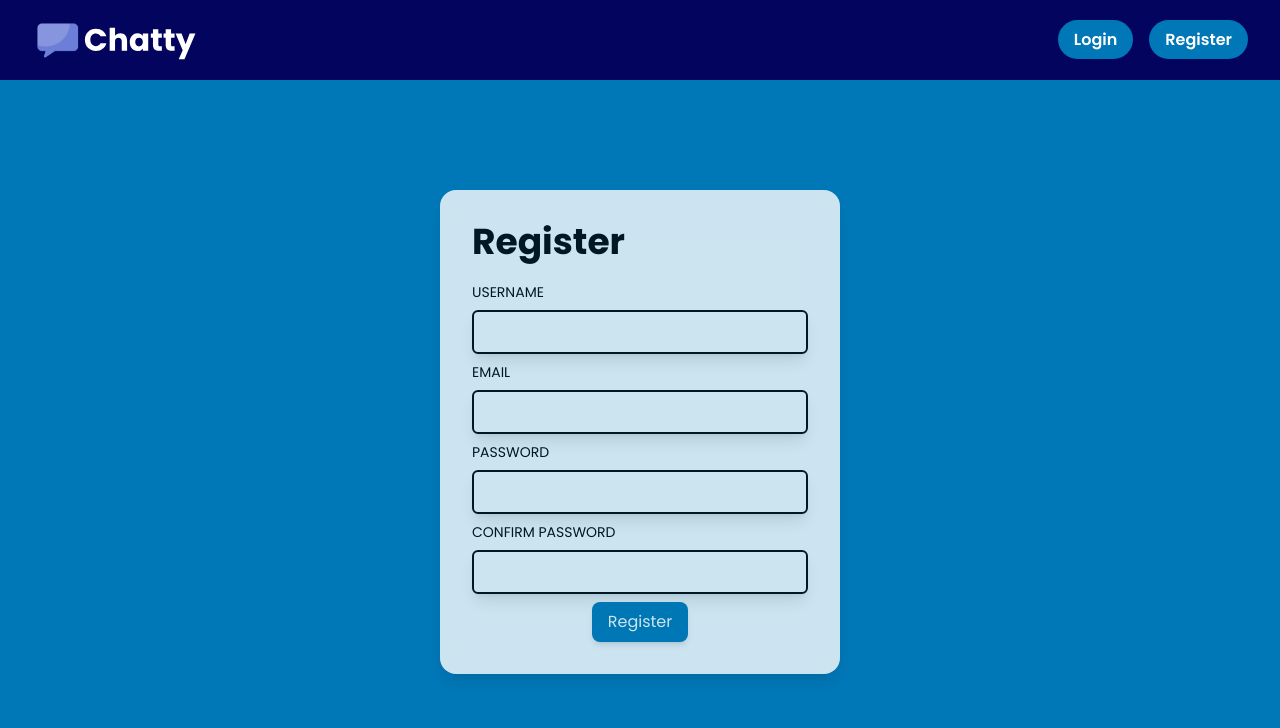
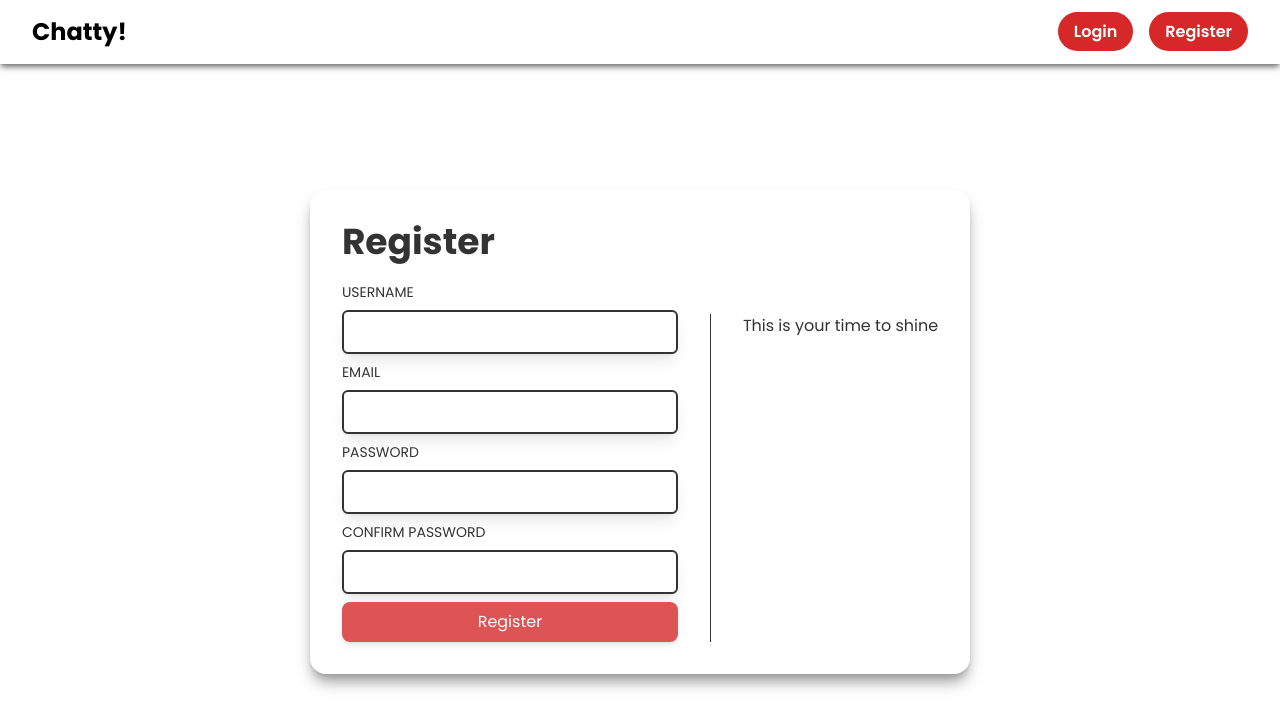
Before and after one commit to n-delic/chatty, a Vue app: page /register in a window 1280 px wide. Shown: the top 728 px of the page. Built offline with nearby package versions, Linux system fonts and the light colour scheme.

Commit message:
changed design, error handling started

```diff
--- a/index.html
+++ b/index.html
@@ -12,7 +12,7 @@
     <meta name="viewport" content="width=device-width, initial-scale=1.0" />
     <title>Vite App</title>
   </head>
-  <body>
+  <body class="antialiased">
     <div id="app"></div>
     <script type="module" src="/src/main.ts"></script>
   </body>
--- a/src/components/Card.vue
+++ b/src/components/Card.vue
@@ -1,5 +1,5 @@
 <template>
-    <div class="bg-white rounded-2xl shadow-lg p-8 max-w-6xl opacity-80 backdrop-blur-lg space-y-5">
+    <div class="bg-white rounded-2xl shadow-lg shadow-shadow p-8 max-w-6xl opacity-80 backdrop-blur-lg space-y-5">
         <h1 class="font-bold text-4xl">{{title}}</h1>
         <section>
             <slot/>
--- a/src/composables/Auth.ts
+++ b/src/composables/Auth.ts
@@ -2,14 +2,17 @@ import auth from "@/modules/auth";
 import db from "@/modules/db";
 import { createUserWithEmailAndPassword } from "@firebase/auth";
 import { addDoc, collection } from "@firebase/firestore";
+import { ref } from "vue";
+
+const errMsg = ref("");
 
 const useAuth = () => {
-  try {
   const register = async (
     username: string,
     email: string,
     password: string
   ) => {
+    try {
       const user = await createUserWithEmailAndPassword(auth, email, password);
 
       const docRef = await addDoc(collection(db, "users"), {
@@ -17,13 +20,14 @@ const useAuth = () => {
         email,
         username,
       });
-      console.log(docRef);
-    };
 
-    return { register };
+      return true;
     } catch (e) {
       console.error("error adding document", e);
     }
   };
 
+  return { register, errMsg };
+};
+
 export default useAuth;
--- a/src/layouts/MainLayout.vue
+++ b/src/layouts/MainLayout.vue
@@ -1,20 +1,21 @@
 <template>
-    <header class="fixed top-0 w-full z-10 bg-indigo py-4">
+    <header class="fixed top-0 w-full  bg-primary py-4 shadow-shadow shadow-md">
         <div class="container flex items-center justify-between mx-auto">
             <RouterLink to="/">
-                <img class="h-12" src="../assets/logo.svg" />
+                <!-- <img class="h-12" src="../assets/logo.svg" /> -->
+                <h1 class="text-2xl font-bold">Chatty!</h1>
             </RouterLink>
 
             <div class="space-x-4">
 
                 <RouterLink to="/login">
                     <span
-                        class="rounded-full transition-colors bg-slightDarkBlue hover:bg-[#48cae4] py-2 px-4 font-semibold cursor-pointer text-white">Login</span>
+                        class="rounded-full transition-colors bg-teritary hover:bg-fourth py-2 px-4 font-semibold cursor-pointer text-white">Login</span>
                 </RouterLink>
 
                 <RouterLink to="/register">
                     <span
-                        class="rounded-full transition-colors bg-slightDarkBlue hover:bg-[#48cae4]  py-2 px-4 font-semibold cursor-pointer text-white">Register</span>
+                        class="rounded-full transition-colors bg-teritary hover:bg-fourth  py-2 px-4 font-semibold cursor-pointer text-white">Register</span>
                 </RouterLink>
 
             </div>
@@ -22,7 +23,7 @@
             <div class="flex items-center space-x-4 hidden">
                 <RouterLink to="/login">
                     <span
-                        class="rounded-full bg-slightDarkBlue  py-2 px-4 font-semibold cursor-pointer text-white">Logout</span>
+                        class="rounded-full bg-teritary  py-2 px-4 font-semibold cursor-pointer text-white">Logout</span>
                 </RouterLink>
 
                 <img class="rounded-full h-12" src="https://avatars.githubusercontent.com/u/101582574?s=400&u=06be3c1cde5b904e7a890064e26174482781a3a2&v=4" />
@@ -30,7 +31,7 @@
 
         </div>
     </header>
-    <main class="bg-slightDarkBlue h-screen flex place-items-center justify-center pt-24 p-8">
+    <main class="bg-primary h-screen flex place-items-center justify-center pt-24 p-8">
         <RouterView />
     </main>
 </template>
--- a/src/pages/Login.vue
+++ b/src/pages/Login.vue
@@ -11,7 +11,7 @@
                 <input class="p-2 border-2 shadow-lg rounded-md" type="password">
             </div>
 
-            <div class="button cursor-pointer bg-slightDarkBlue hover:bg-indigo rounded-lg py-2 px-4 text-white shadow-md">
+            <div class="button cursor-pointer bg-teritary hover:bg-fourth hover:bg-indigo rounded-lg py-2 px-4 text-white shadow-md">
                 Login
             </div>
 
--- a/src/pages/Register.vue
+++ b/src/pages/Register.vue
@@ -1,35 +1,42 @@
 <template>
     <Card title="Register">
-        <form class="flex flex-col items-center justify-center space-y-2" @submit.prevent="register" novalidate>
+        <div class="flex flex-col space-y-8 md:flex-row md:space-x-8">
+            <form class="flex flex-col max-w-min items-begin space-y-2 appearance-none" @submit.prevent="register" novalidate>
                 <div class="username">
                     <label class="block uppercase font-thin mb-2 text-sm" for="username">Username</label>
-                <input class="p-2 border-2 shadow-lg rounded-md" v-model="v$.username.$model" type="text">
+                    <input class="p-2 border-2 shadow-lg rounded-md" v-model="state.username" type="text">
+                    <p  v-for="error of v$.username.$errors" class="text-xs text-teritary mt-1">{{error.$message}}</p>
                 </div>
 
                 <div class="email">
                     <label class="block uppercase font-thin mb-2 text-sm" for="email">Email</label>
-                <input class="p-2 border-2 shadow-lg rounded-md" v-model="v$.email.$model" type="email">
+                    <input class="p-2 border-2 shadow-lg rounded-md" v-model="state.email" type="email">
+                    <p v-for="error of v$.email.$errors" class="text-xs text-teritary mt-1">{{error.$message}}</p>
                 </div>
 
                 <div class="password">
                     <label class="block uppercase font-thin mb-2 text-sm" for="password">Password</label>
                     <input class="p-2 border-2 shadow-lg rounded-md" v-model="state.password" type="password">
+                    <p v-for="error of v$.password.$errors" class="text-xs text-teritary mt-1">{{error.$message}}</p>
                 </div>
 
                 <div class="confirmPassword">
                     <label class="block uppercase font-thin mb-2 text-sm" for="confirmPassword">Confirm Password</label>
-                <input class="p-2 border-2 shadow-lg rounded-md"  v-model="state.confirmPassword" type="password">
+                    <input class="p-2 border-2 shadow-lg rounded-md" v-model="state.confirmPassword" type="password">
+                    <p v-for="error of v$.confirmPassword.$errors" class="text-xs text-teritary mt-1">{{error.$message}}</p>
                 </div>
 
-            <button type="submit" class="button cursor-pointer bg-slightDarkBlue hover:bg-indigo rounded-lg py-2 px-4 text-white shadow-md">
+                <button type="submit"
+                    class="button cursor-pointer bg-teritary hover:bg-fourth hover:disabled:bg-teritary  rounded-lg py-2 px-4 text-white shadow-md">
                     Register
                 </button>
+            </form>
+            <div class="border-t-[1px] md:border-l-[1px] md:border-t-0"></div>
+            <div>
+                <h1>This is your time to shine</h1>
+            </div>
+        </div>
 
-
-        </form>
-        <p v-for="error of v$.$errors" :key="error.$uid">
-            {{ error.$message }}
-            </p>
     </Card>
 </template>
 
@@ -37,10 +44,11 @@
 import Card from '@/components/Card.vue';
 import useAuth from '@/composables/Auth';
 import { reactive } from 'vue';
-import {useVuelidate} from '@vuelidate/core';
-import {required, email, sameAs, helpers} from '@vuelidate/validators';
+import { useVuelidate } from '@vuelidate/core';
+import { required, email, sameAs, helpers } from '@vuelidate/validators';
+import { computed } from '@vue/reactivity';
 
-const {register: authRegister} = useAuth();
+const { register: authRegister } = useAuth();
 
 const state = reactive({
     username: '',
@@ -50,29 +58,35 @@ const state = reactive({
 });
 
 const passwordValid = (value: string) => value.match(/^(?=.*\d)(?=.*[a-z])(?=.*[A-Z])(?=.*[a-zA-Z]).{8,}$/)?.length;
+const passwordRef = computed(()=>state.password);
 
 const rules = {
     username: {
         required: helpers.withMessage('Username is required', required)
     },
     email: {
-        required: helpers.withMessage('Email is required',required),
+        required: helpers.withMessage('Email is required', required),
         email: helpers.withMessage('Email not valid', email)
     },
     password: {
-        required: helpers.withMessage('Password is required',required),
-        passwordValid: helpers.withMessage('Password must be min 8 chars, alphanumeric and with special char',passwordValid)
+        required: helpers.withMessage('Password is required', required),
+        passwordValid: helpers.withMessage('Password must be min 8 chars, alphanumeric and with special char', passwordValid)
     },
     confirmPassword: {
-        sameAs: helpers.withMessage('Passwords must match',sameAs(state.password))
+        sameAs: helpers.withMessage('Passwords must match', sameAs(passwordRef))
     }
 }
 
-const v$ = useVuelidate(rules,state);
+const v$ = useVuelidate(rules, state);
 
 const register = async () => {
-    await v$.value.$validate();
-    //let statei = await authRegister(state.email,state.password);
+    let isValidated = await v$.value.$validate();
+    console.log(isValidated);
     console.log(v$.value);
+    if (isValidated) {
+        let statei = await authRegister(state.username,state.email,state.password);
+        console.log(statei);
+    }
+
 }
 </script>
--- a/tailwind.config.js
+++ b/tailwind.config.js
@@ -9,9 +9,11 @@ module.exports = {
       padding: '2rem',
     },
     colors: {
-      'indigo': '#03045e',
-      'darkBlue': '#023e8a',
-      'slightDarkBlue': '#0077b6',
+      'primary': '#ffffff',
+      'secondary': '#003049',
+      'teritary': '#d62828',
+      'fourth': '#9d0208',
+      'shadow': '#7d7d7d',
       'white': '#ffffff'
     },
     extend: {
```
Lines whose indentation alone changed are shown as unchanged.
